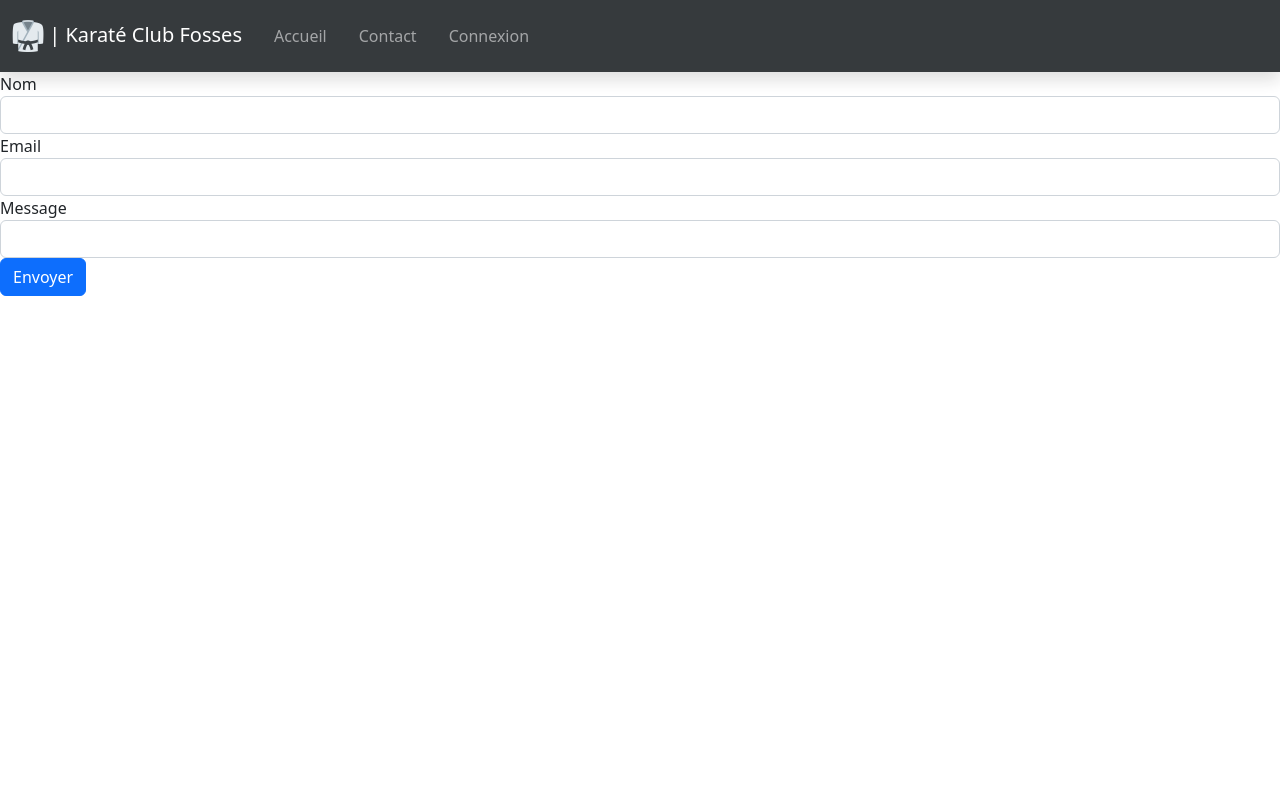
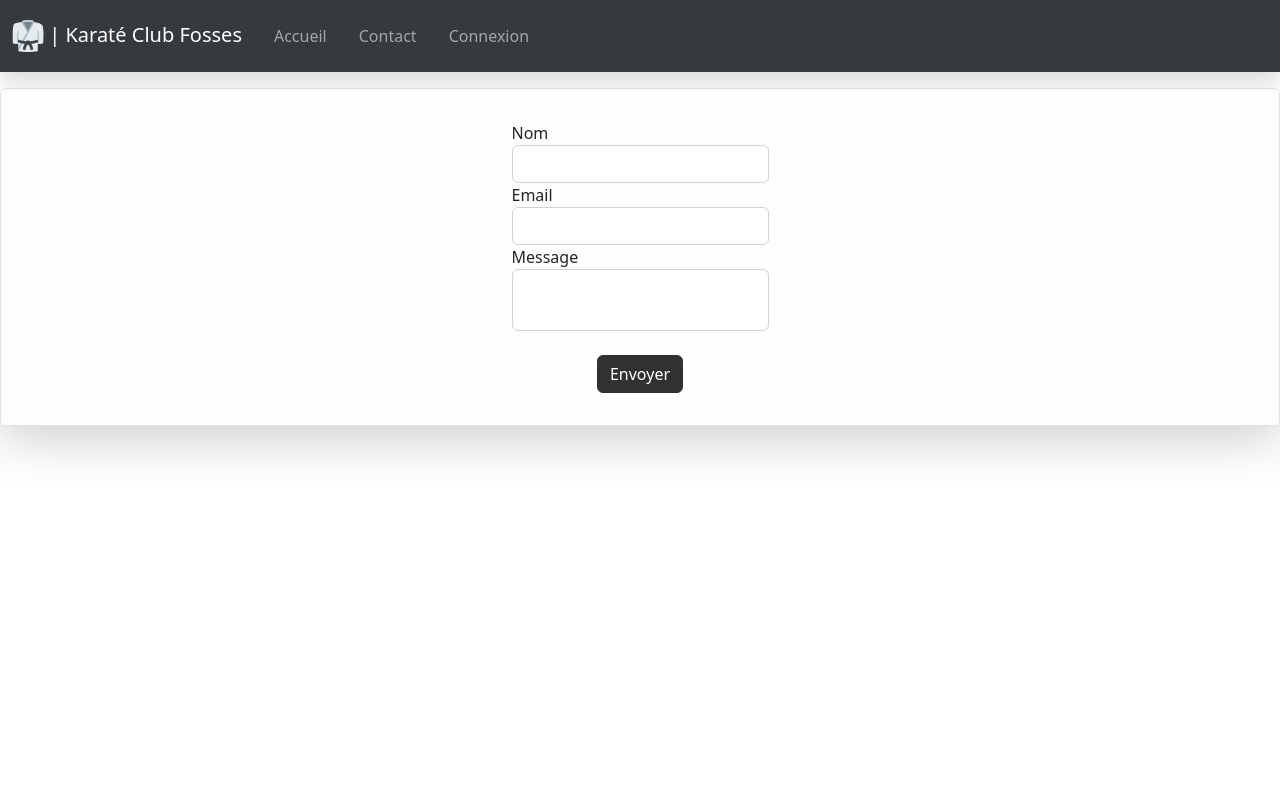
Before and after one commit to theocrsb/KCF_Front, a React (Create React App) app: page /contact in a window 1280 px wide. Shown: the top 800 px of the page. Built offline with nearby package versions, Linux system fonts and the light colour scheme.

Commit message:
envoie de message - en cours

```diff
--- a/src/pages/Connect.tsx
+++ b/src/pages/Connect.tsx
@@ -68,7 +68,7 @@ const Connect = () => {
         className='d-flex flex-wrap justify-content-around m-3 border rounded shadow-lg p-3 mb-5 bgCard'
         style={{ backgroundColor: '#585B5E40', minHeight: '50vh' }}
       >
-        <form className='text-center'>
+        <form className='text-center' onSubmit={handleSubmit}>
           <h3 className='p-3 font-weight-bold'>Page de connexion</h3>
           <div className='form-group mb-3 mt-3'>
             <label htmlFor='exampleInputEmail1'>Adresse Email :</label>
@@ -95,7 +95,7 @@ const Connect = () => {
           <button
             type='submit'
             className='btn btn-primary btnDirection mt-5'
-            onClick={handleSubmit}
+            // onClick={handleSubmit}
           >
             Se connecter
           </button>
--- a/src/pages/Contact.tsx
+++ b/src/pages/Contact.tsx
@@ -1,34 +1,32 @@
 import React, { useState } from 'react';
 
 const Contact = () => {
-  const [formData, setFormData] = useState({
-    name: '',
-    email: '',
-    message: '',
-  });
+  const [email, setEmail] = useState('');
+  const [nom, setNom] = useState('');
+  const [message, setMessage] = useState('');
 
-  const { name, email, message } = formData;
-
-  const handleChange = (e: React.ChangeEvent<HTMLInputElement>) =>
-    setFormData({ ...formData, [e.target.name]: e.target.value });
-
+  let contenuMessage = {
+    nom: nom,
+    email: email,
+    message: message,
+  };
   const handleSubmit = (e: React.MouseEvent<HTMLFormElement>) => {
     e.preventDefault();
-    // Envoyer l'email ici (nous verrons comment dans la prochaine étape)
-    console.log(formData);
+    console.log(contenuMessage, 'contenu du message');
   };
   return (
     <div style={{ minHeight: '100vh' }}>
+      <div className='d-flex flex-wrap justify-content-around m-3 mx-auto border rounded shadow-lg p-3 mb-5 bgCard'>
         <form onSubmit={handleSubmit}>
-        <div className='form-group'>
+          <div className='form-group pt-3'>
             <label htmlFor='name'>Nom</label>
             <input
               type='text'
               className='form-control'
               id='name'
               name='name'
-            value={name}
-            onChange={handleChange}
+              value={nom}
+              onChange={(e) => setNom(e.target.value)}
               required
             />
           </div>
@@ -40,26 +38,32 @@ const Contact = () => {
               id='email'
               name='email'
               value={email}
-            onChange={handleChange}
+              onChange={(e) => setEmail(e.target.value)}
               required
             />
           </div>
           <div className='form-group'>
             <label htmlFor='message'>Message</label>
-          <input
-            type='text'
+            <textarea
               className='form-control'
               id='message'
               name='message'
               value={message}
-            onChange={handleChange}
+              onChange={(e) => setMessage(e.target.value)}
               required
+              style={{ resize: 'none' }}
             />
           </div>
-        <button type='submit' className='btn btn-primary'>
+          <div className='form-group d-flex justify-content-center'>
+            <button
+              type='submit'
+              className='btn btn-primary btnDirection mb-3 mt-4'
+            >
               Envoyer
             </button>
+          </div>
         </form>
+      </div>
     </div>
   );
 };
```
Lines whose indentation alone changed are shown as unchanged.
